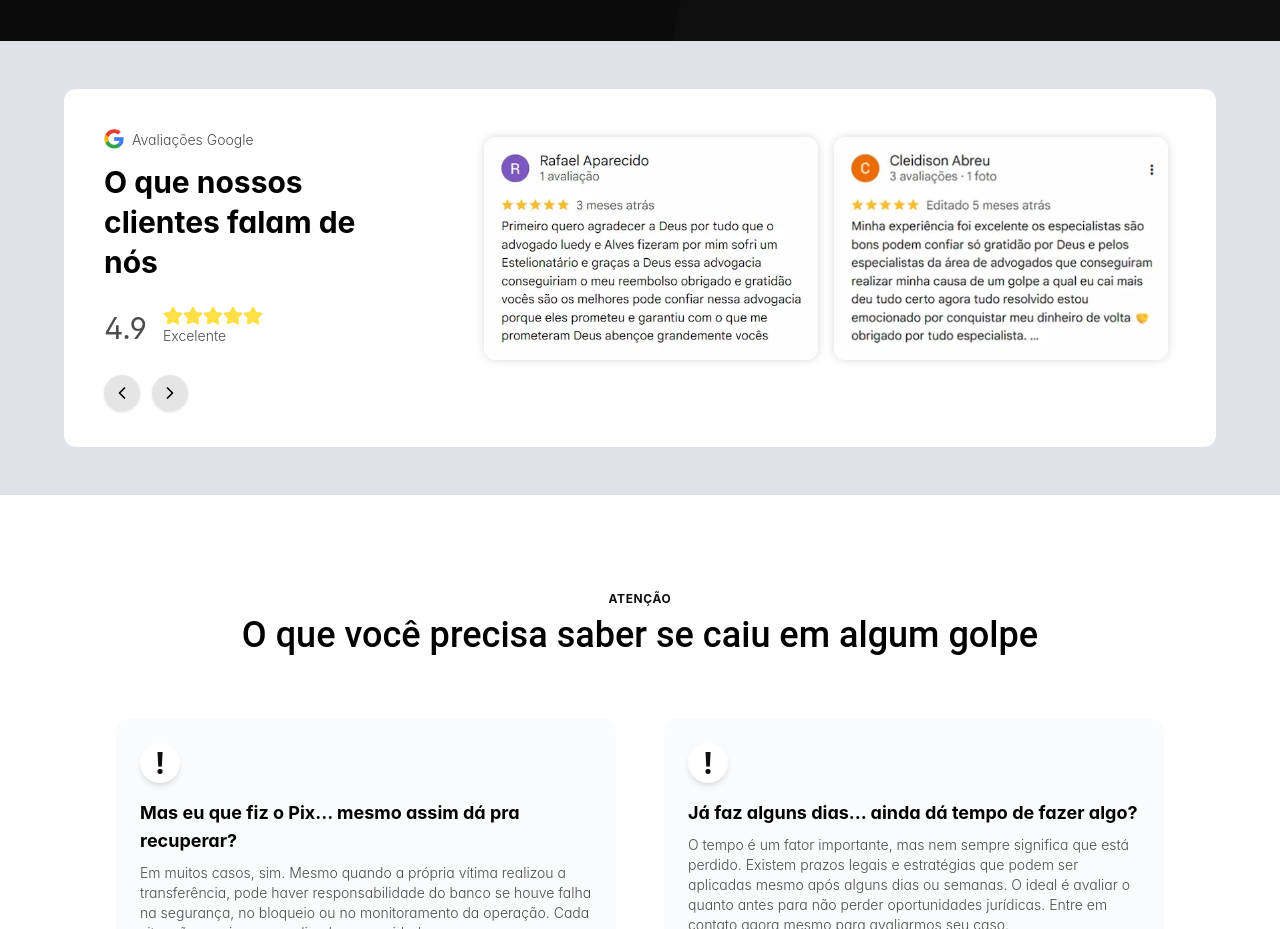
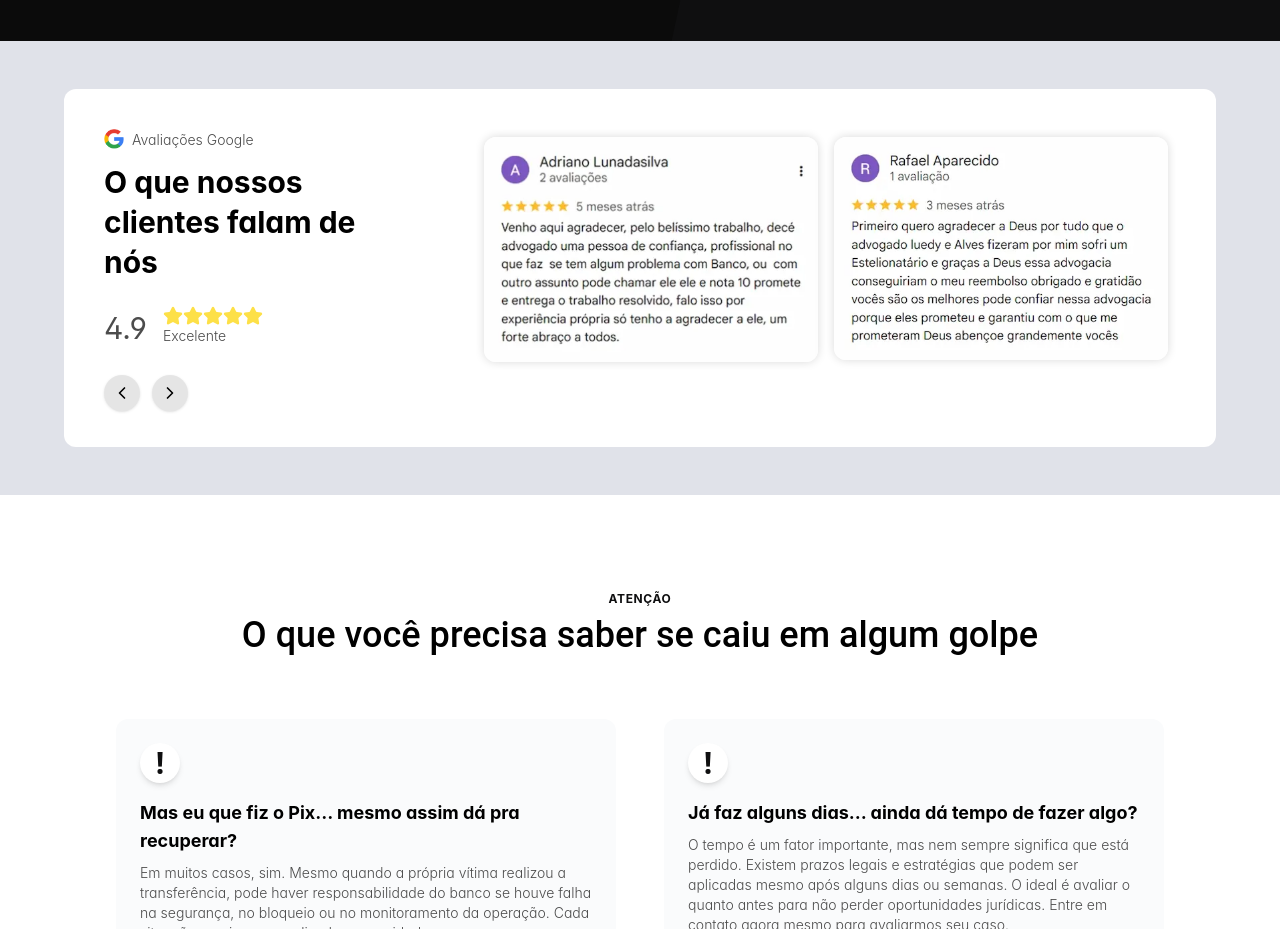
Before and after one commit to Paper-Street-Softwares/LPS-Luedys-e-Alves-Advogados, a React (Vite) app: page / in a window 1280 px wide. Shown: the part 960-1889 px from the top of the page. Built offline with nearby package versions, Linux system fonts and the light colour scheme.

Commit message:
fix: Segundos do carousel

```diff
--- a/src/components/sections/SocialProof.jsx
+++ b/src/components/sections/SocialProof.jsx
@@ -37,7 +37,7 @@ function SocialProof({ colorMode }) {
   useEffect(() => {
     const interval = setInterval(() => {
       setPage((prev) => (prev + 1) % totalPages);
-    }, 5000);
+    }, 10000);
 
     return () => clearInterval(interval);
   }, [page, totalPages]);
```
